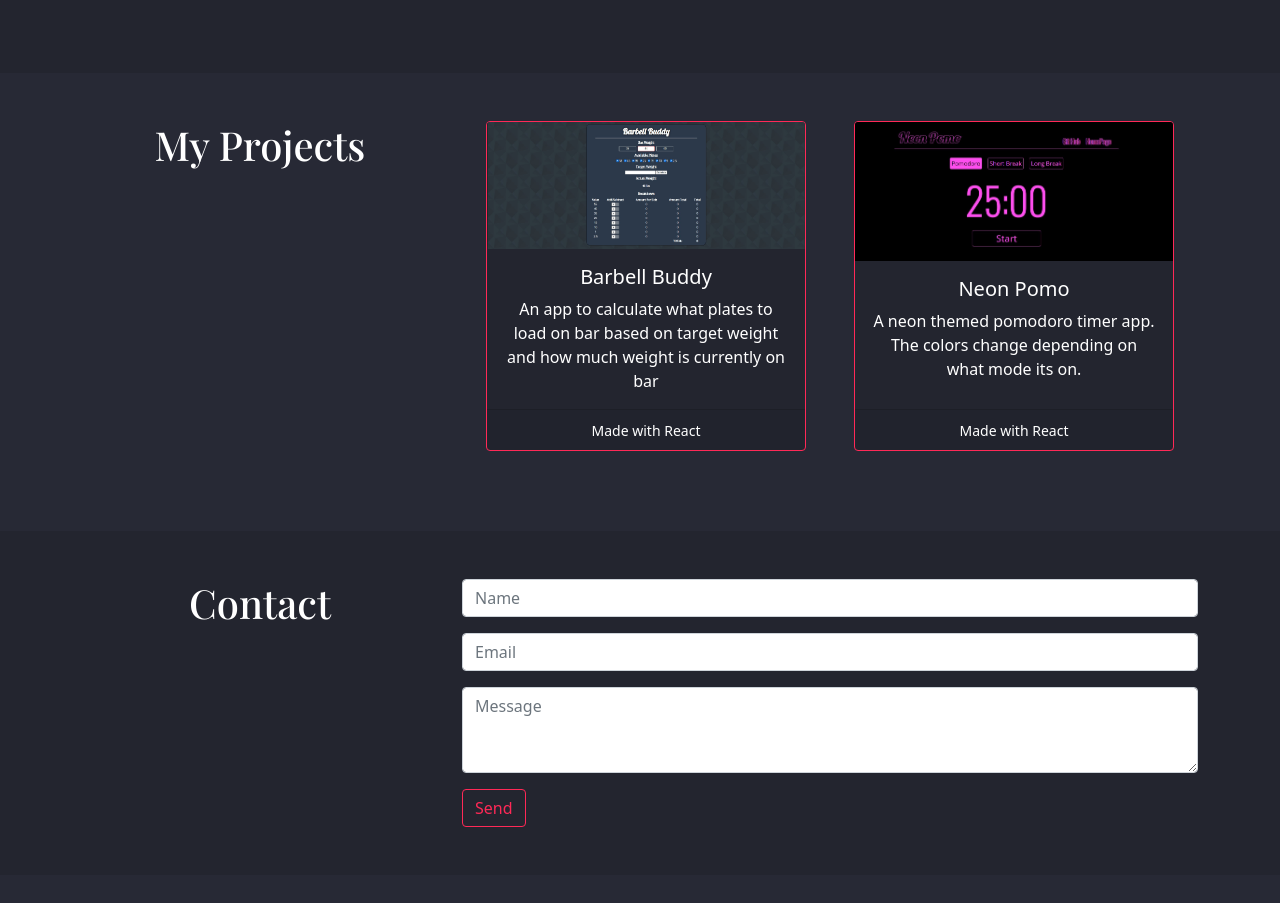
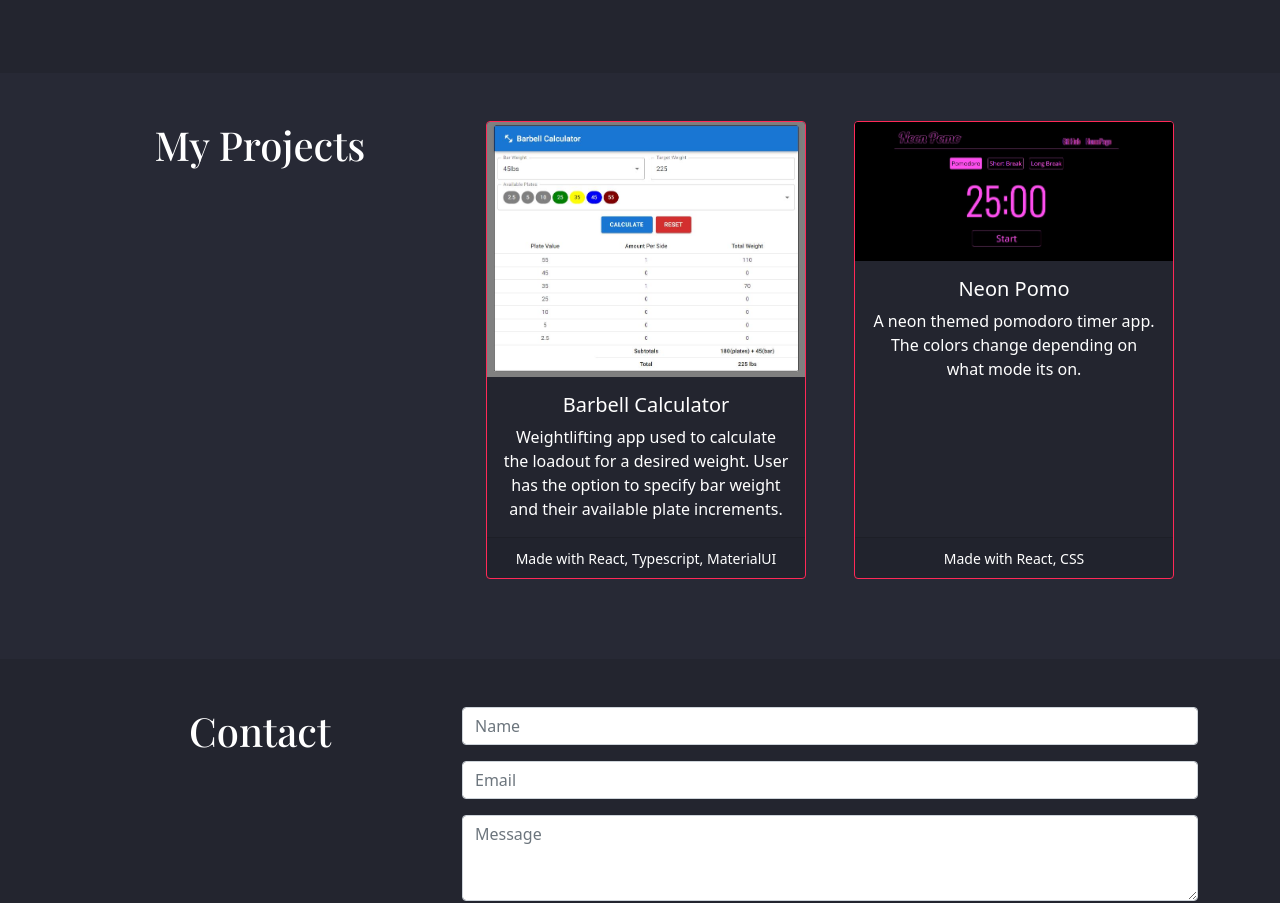
Before and after one commit to kcereno/portfolio-site, a React (Create React App) app: page / in a window 1280 px wide. Shown: the part 960-1863 px from the top of the page. Built offline with nearby package versions, Linux system fonts and the light colour scheme.

Commit message:
Add MUI Barbell to Projects Section

```diff
--- a/src/Components/Project/Project.tsx
+++ b/src/Components/Project/Project.tsx
@@ -7,7 +7,11 @@ export default function Project(props: any) {
   return (
     <Card className={styles.projectCard}>
       <a href={url} target="_blank" rel="noreferrer noopener">
-        <Card.Img variant="top" src={photoSrc} />
+        <Card.Img
+          variant="top"
+          src={photoSrc}
+
+        />
       </a>
       <Card.Body>
         <Card.Title>{title}</Card.Title>
--- a/src/Sections/ProjectsSection/ProjectsSection.tsx
+++ b/src/Sections/ProjectsSection/ProjectsSection.tsx
@@ -1,8 +1,8 @@
 import { Container, Row, Col } from "react-bootstrap";
 import Project from "../../Components/Project/Project";
-import barbellBuddyScreencap from "../../assets/pictures/barbellbuddyscreencap.jpg"
-import neonPomoScreencap from '../../assets/pictures/neonPomoScreencap.jpg'
-import styles from './ProjectSection.module.css'
+import barbellCalcScreencap from "../../assets/pictures/mui-barbell-calc.jpg";
+import neonPomoScreencap from "../../assets/pictures/neonPomoScreencap.jpg";
+import styles from "./ProjectSection.module.css";
 
 export default function ProjectsSection() {
   return (
@@ -14,21 +14,22 @@ export default function ProjectsSection() {
           </Col>
           <Col lg={8} className="d-flex justify-content-around flex-wrap">
             <Project
-              photoSrc={barbellBuddyScreencap}
-              url={"https://barbell-calculator.vercel.app/"}
-              title={"Barbell Buddy"}
+              photoSrc={barbellCalcScreencap}
+              url={"https://mui-barbell-calc.vercel.app/"}
+              title={"Barbell Calculator"}
               description={
-                "An app to calculate what plates to load on bar based on target weight and how much weight is currently on bar"
+                "Weightlifting app used to calculate the loadout for a desired weight. User has the option to specify bar weight and their available plate increments."
               }
-              madeWith={"React"}
+              madeWith={"React, Typescript, MaterialUI"}
             />
-               <Project
+            <Project
               photoSrc={neonPomoScreencap}
               url={"https://kcereno.github.io/pomodoro-timer/"}
               title={"Neon Pomo"}
               description={
-                "A neon themed pomodoro timer app. The colors change depending on what mode its on."}
-              madeWith={"React"}
+                "A neon themed pomodoro timer app. The colors change depending on what mode its on."
+              }
+              madeWith={"React, CSS"}
             />
           </Col>
         </Row>
```
Also changed, not shown: src/assets/pictures/mui-barbell-calc.jpg (added).
